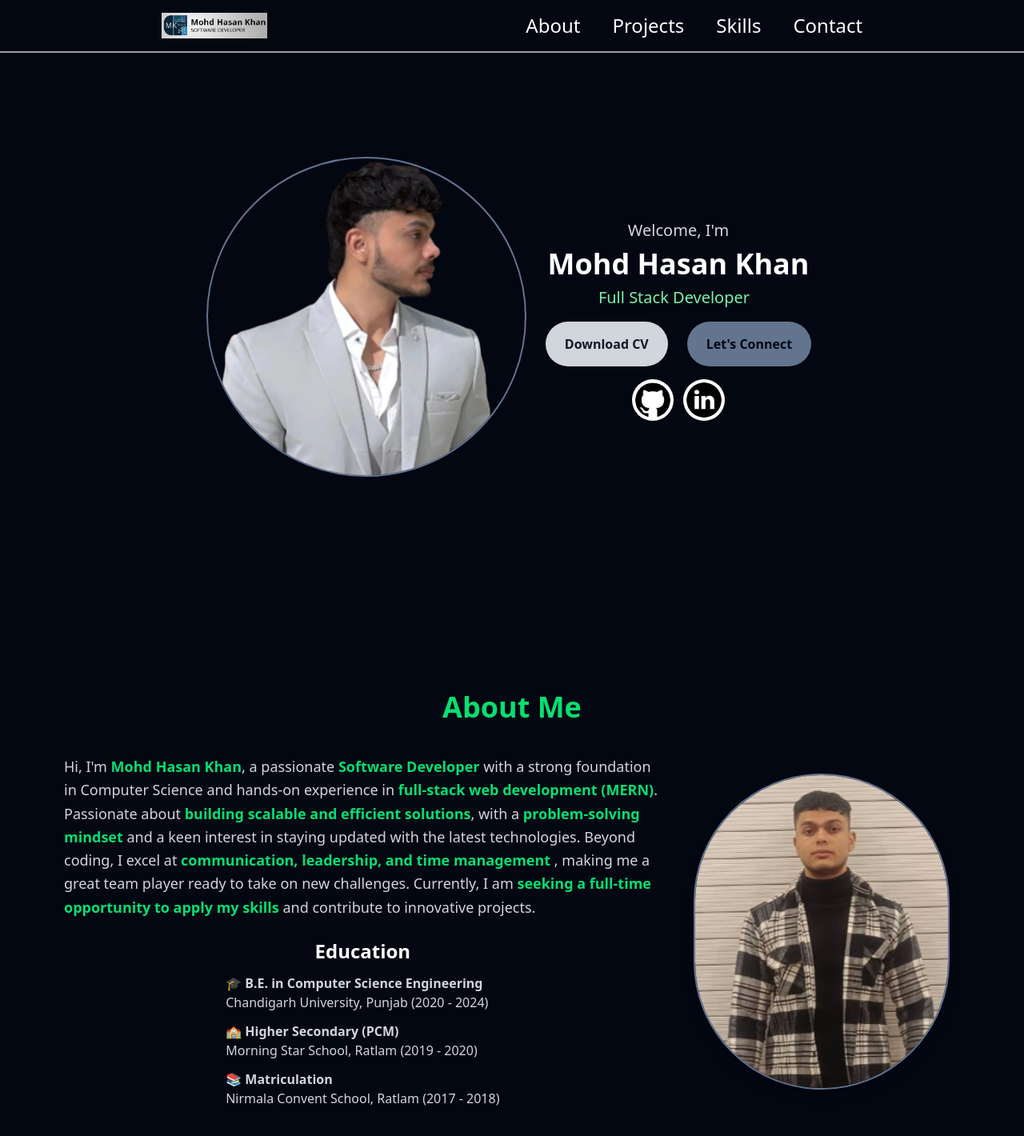
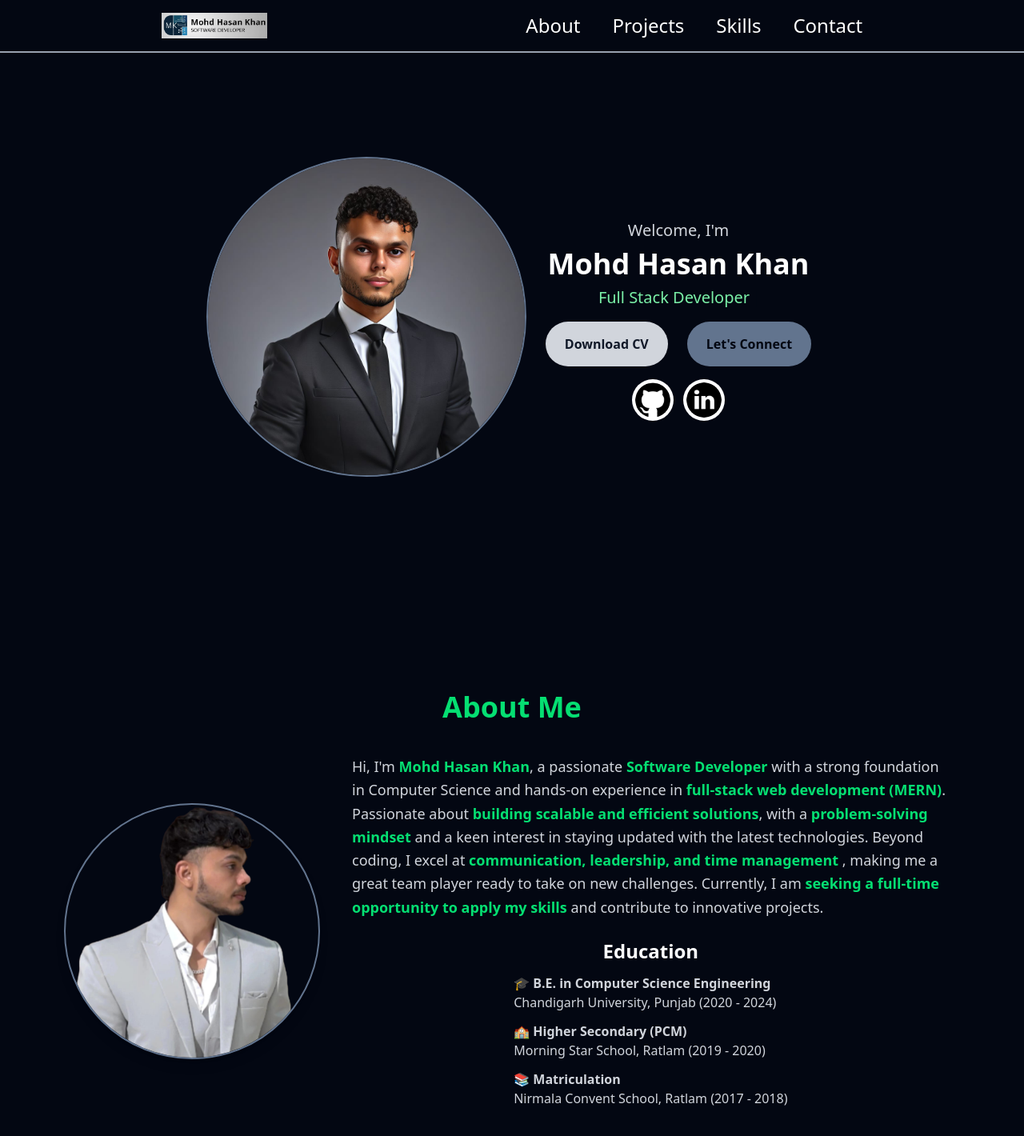
Before and after one commit to hasanPathannn/Portfolio, a React (Vite) app in the folder front-end/: page / in a window 1280 px wide. Shown: the top 1420 px of the page at 80% size. Built offline with nearby package versions, Linux system fonts and the light colour scheme; what tailwindcss-motion would draw is missing.

Commit message:
some ui changes

```diff
--- a/front-end/src/components/About.jsx
+++ b/front-end/src/components/About.jsx
@@ -1,12 +1,22 @@
 import React from 'react';
 import robot_coding from '../assets/robot_coding.jpg';
-import myPhoto2 from '../assets/myPhoto2.jpeg';
+import myPhoto from '../assets/myPhoto.jpeg';
 
 const About = () => {
   return (
     <section id="about" className="text-white w-screen min-h-screen py-16 px-6 md:px-20 bg-gray-950">
       <h2 className="text-4xl font-bold mb-10 text-center text-green-400">About Me</h2>
-      <div className="flex flex-col-reverse md:flex-row items-center gap-10">
+      <div className="flex flex-col md:flex-row items-center gap-10">
+
+        {/* Image Section */}
+        <div className="w-48 md:w-80">
+          <img
+            src={myPhoto}
+            alt="Coding Robot"
+            className="w-full rounded-full border-2 border-slate-500 shadow-lg transition-transform transform hover:scale-105"
+          />
+        </div>
+
         {/* Text Section */}
         <div className="md:w-2/3 text-center md:text-left">
         <p className="text-lg text-gray-300 leading-relaxed">
@@ -43,14 +53,7 @@ const About = () => {
           </div>
         </div>
 
-        {/* Image Section */}
-        <div className="w-48 md:w-80">
-          <img
-            src={myPhoto2}
-            alt="Coding Robot"
-            className="w-full rounded-full border-2 border-slate-500 shadow-lg transition-transform transform hover:scale-105"
-          />
-        </div>
+
       </div>
     </section>
   );
--- a/front-end/src/components/Header.jsx
+++ b/front-end/src/components/Header.jsx
@@ -10,7 +10,7 @@ const Header = () => {
       {/* Logo */}
       <div className="items-start justify-center">
         <a href="#">
-          <img className="w-28 md:w-33" src={logo} alt="Logo" />
+          <img className="w-28 md:w-33 motion-scale-in-[0.5] motion-translate-x-in-[-120%] motion-translate-y-in-[-60%] motion-opacity-in-[33%] motion-rotate-in-[-1080deg] motion-blur-in-[10px] motion-delay-[0.38s]/scale motion-duration-[0.38s]/opacity motion-duration-[1.20s]/rotate motion-duration-[0.15s]/blur motion-delay-[0.60s]/blur motion-ease-spring-bouncier" src={logo} alt="Logo" />
         </a>
       </div>
 
--- a/front-end/src/components/Hero.jsx
+++ b/front-end/src/components/Hero.jsx
@@ -1,5 +1,5 @@
 import React from 'react'
-import myPhoto from '../assets/myPhoto.jpeg'
+import myPhoto2 from '../assets/myPhoto2.jpeg'
 import github from '../assets/github.png'
 import linkedin from '../assets/linkedin.png'
 import { Typewriter } from "react-simple-typewriter";
@@ -9,7 +9,7 @@ const Hero = () => {
     <div className='w-screen h-screen mt-15 p-2 md:flex md:mt-0 flex-row text-white justify-center gap-4 items-center '>
 
         <div className='flex flex-row justify-center mb-2 '>
-            <img src={myPhoto} className='w-80 md:w-100 rounded-full border-2 border-slate-500 transition-all duration-500 hover:scale-105 motion-translate-y-in-100 motion-duration-[2s] motion-ease-spring-smooth'/>
+            <img src={myPhoto2} className='w-80 md:w-100 rounded-full border-2 border-slate-500 transition-all duration-500 hover:scale-105 motion-translate-y-in-100 motion-duration-[2s] motion-ease-spring-smooth'/>
         </div>
 
         <div className='flex flex-col  items-center justify-center gap-2 motion-translate-x-in-100 motion-duration-[2s] motion-ease-spring-smooth'>
--- a/front-end/src/components/Skills.jsx
+++ b/front-end/src/components/Skills.jsx
@@ -7,7 +7,7 @@ const Skills = () => {
       id="skills"
       className="min-h-screen flex items-center justify-center bg-gray-950 text-white py-16 px-6 md:px-20"
     >
-      <div className="max-w-5xl w-full text-center md:motion-preset-seesaw">
+      <div className="max-w-5xl w-full text-center ">
         <h2 className="text-4xl font-bold mb-10 text-green-400">My Skills</h2>
 
         <div className="grid md:grid-cols-3 gap-12 text-left ">
```
Also changed, not shown: front-end/src/assets/myPhoto2.jpeg.
